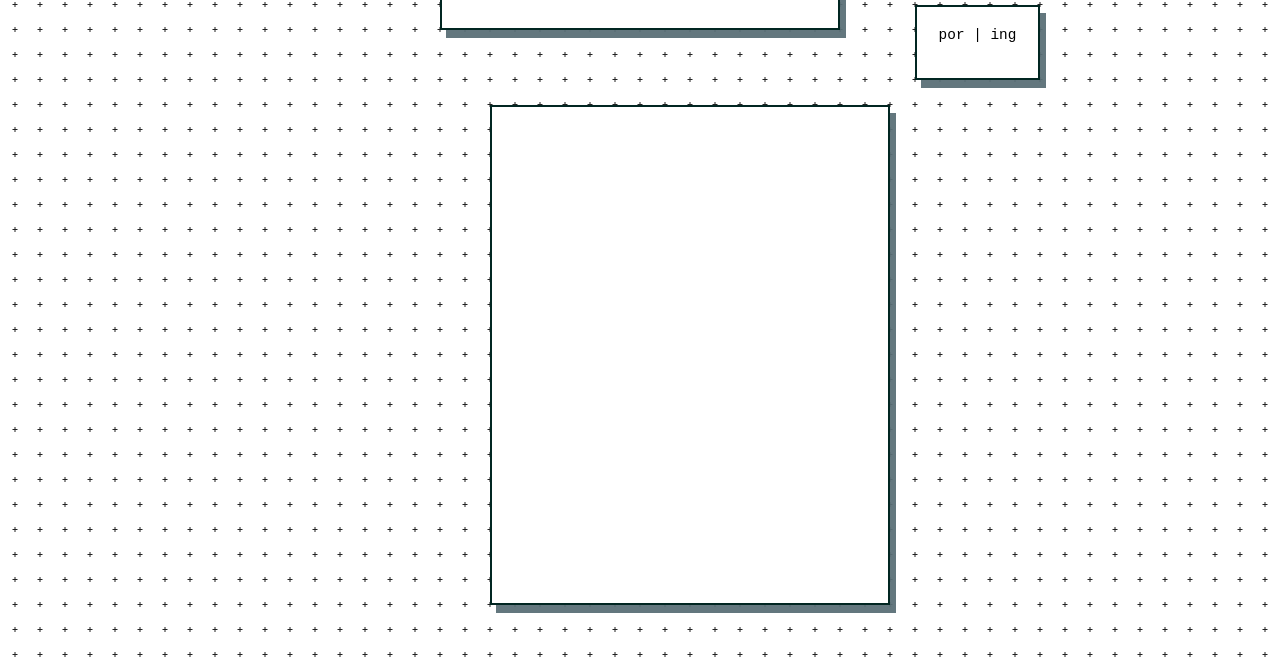
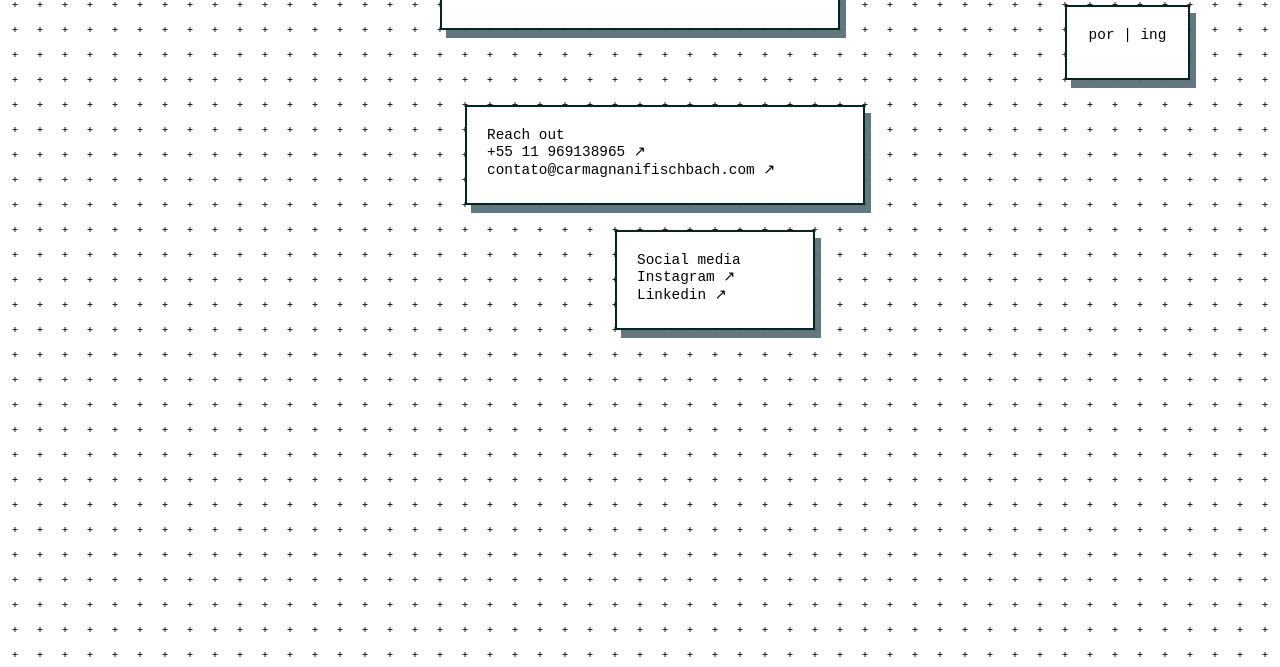
Before and after one commit to acarmagnani/carmagnanifischbach_website, a plain HTML site: page contact.html in a window 1280 px wide. Shown: the part 133-800 px from the top of the page. Drawn offline with Linux system fonts and the light colour scheme.

Commit message:
add social media and reach out in contact.html

```diff
--- a/assets/styles/styles.css
+++ b/assets/styles/styles.css
@@ -54,6 +54,20 @@ blockquote, q {
 
 /* BODY */
 
+body {
+    font-family: "Input Sans", monospace;
+
+    background-color: white;
+
+    background:
+    radial-gradient(circle, transparent 15%, var(--c-bg) 16%),
+    linear-gradient(0deg, transparent 48%, var(--c-cross) 49%, var(--c-cross) 51%, transparent 52%),
+    linear-gradient(90deg, transparent 48%, var(--c-cross) 49%, var(--c-cross) 51%, transparent 52%);
+    background-size: var(--grid) var(--grid);
+    background-position: top center;
+}
+
+/* var */
 :root {
     /* transitions */
     --def-duraton: 0.5s;
@@ -75,20 +89,7 @@ blockquote, q {
     --img-h: calc( var(--container-proj-h) - (var(--pad-top)*2 + var(--border)*2) );
 }
 
-body {
-    font-family: "Input Sans", monospace;
-
-    background-color: white;
-
-    background:
-    radial-gradient(circle, transparent 15%, var(--c-bg) 16%),
-    linear-gradient(0deg, transparent 48%, var(--c-cross) 49%, var(--c-cross) 51%, transparent 52%),
-    linear-gradient(90deg, transparent 48%, var(--c-cross) 49%, var(--c-cross) 51%, transparent 52%);
-    background-size: var(--grid) var(--grid);
-    background-position: top center;
-}
-
-
+/* fonts */
 h1 {
     font-size: 1rem;
 }
@@ -121,6 +122,11 @@ b1 {
     }
 }
 
+/* arrows */
+.top-right-arrow::after {
+    content: "\2197 \FE0E";
+}
+
 /* BODY */
 
 /* ANIMATIONS */
@@ -133,7 +139,7 @@ b1 {
 
 	&:hover {
 		transform: rotate(5deg);
-        text-decoration: underline;
+        /* text-decoration: underline; */
 	}
 }
 
@@ -221,6 +227,12 @@ b1 {
     }
 }
 
+@media (min-width: 1250px) {
+    .lang-container {
+        left: calc( var(--container-w-center) + (var(--grid)*25 ) );
+    }
+}
+
 /* LANG */
 
 /* PROJECTS */
@@ -288,9 +300,9 @@ b1 {
 
 /* PROJECTS */
 
-/* CONTACT */
+/* ABOUT */
 
-.contact-container-1 {
+.about-container-1 {
     left: var(--container-w-center);
 
     top: calc( var(--grid)/2 + var(--grid)*4 );
@@ -298,10 +310,52 @@ b1 {
 }
 
 @media (min-width: 850px) {
+    .about-container-1 {
+        left: calc( var(--container-w-center) - (var(--grid)*2) );
+
+        top: calc( var(--grid)/2 + var(--grid)*1 );
+    }
+}
+
+/* ABOUT */
+
+/* CONTACT */
+
+.contact-container-1 {
+    width: calc(var(--grid)*16);
+
+    left: calc( var(--container-w-center) + (var(--grid)*1) );
+
+    top: calc( var(--grid)/2 + var(--grid)*5 );
+    height: calc(var(--grid)*5);
+}
+
+.contact-container-2 {
+    width: calc(var(--grid)*8);
+
+    left: calc( var(--container-w-center) + (var(--grid)*7) );
+
+    top: calc( var(--grid)/2 + var(--grid)*6 );
+    height: calc(var(--grid)*5);
+}
+
+@media (min-width: 650px) {
     .contact-container-1 {
-        left: calc( var(--container-w-center) + (var(--grid)*2) );
+        height: calc(var(--grid)*4);
+    }
 
+    .contact-container-2 {
+        height: calc(var(--grid)*4);
+    }
+}
+
+@media (min-width:850px) {
+    .contact-container-1 {
         top: calc( var(--grid)/2 + var(--grid)*2 );
+    }
+
+    .contact-container-2 {
+        top: calc( var(--grid)/2 + var(--grid)*3 );
     }
 }
 
--- a/contact.html
+++ b/contact.html
@@ -18,13 +18,45 @@
                 <div id="Lang"></div>
             </div>
 
-
             <div class="container contact-container-1">
                 <div class="contact-content">
-
+                    <ol>
+                        <li>
+                            <h2>Reach out</h2>
+                        </li>
+                        <li>
+                            <a href="tel:+5511969138965" target="_blank" rel="noopener">
+                                <h2 class="_rotate">+55 11 969138965 <span class="top-right-arrow"></span></h2>
+                            </a>
+                        </li>
+                        <li>
+                            <a href="mailto: contato@carmagnanifischbach.com" target="_blank" rel="noopener">
+                                <h2 class="_rotate">contato@carmagnanifischbach.com <span class="top-right-arrow"></span></h2>
+                            </a>
+                        </li>
+                    </ol>
                 </div>
             </div>
 
+            <div class="container contact-container-2">
+                <div class="contact-content">
+                    <ol>
+                        <li>
+                            <h2>Social media</h2>
+                        </li>
+                        <li>
+                            <a href="https://www.instagram.com/carmagnanifischbach/" target="_blank" rel="noopener">
+                                <h2 class="_rotate">Instagram <span class="top-right-arrow"></span></h2>
+                            </a>
+                        </li>
+                        <li>
+                            <a href="https://www.linkedin.com/company/carmagnanifischbach" target="_blank" rel="noopener">
+                                <h2 class="_rotate">Linkedin <span class="top-right-arrow"></span></h2>
+                            </a>
+                        </li>
+                    </ol>
+                </div>
+            </div>
 
         </div>
     </body>
```
Also changed, not shown: about.html (+6 -0 lines).
